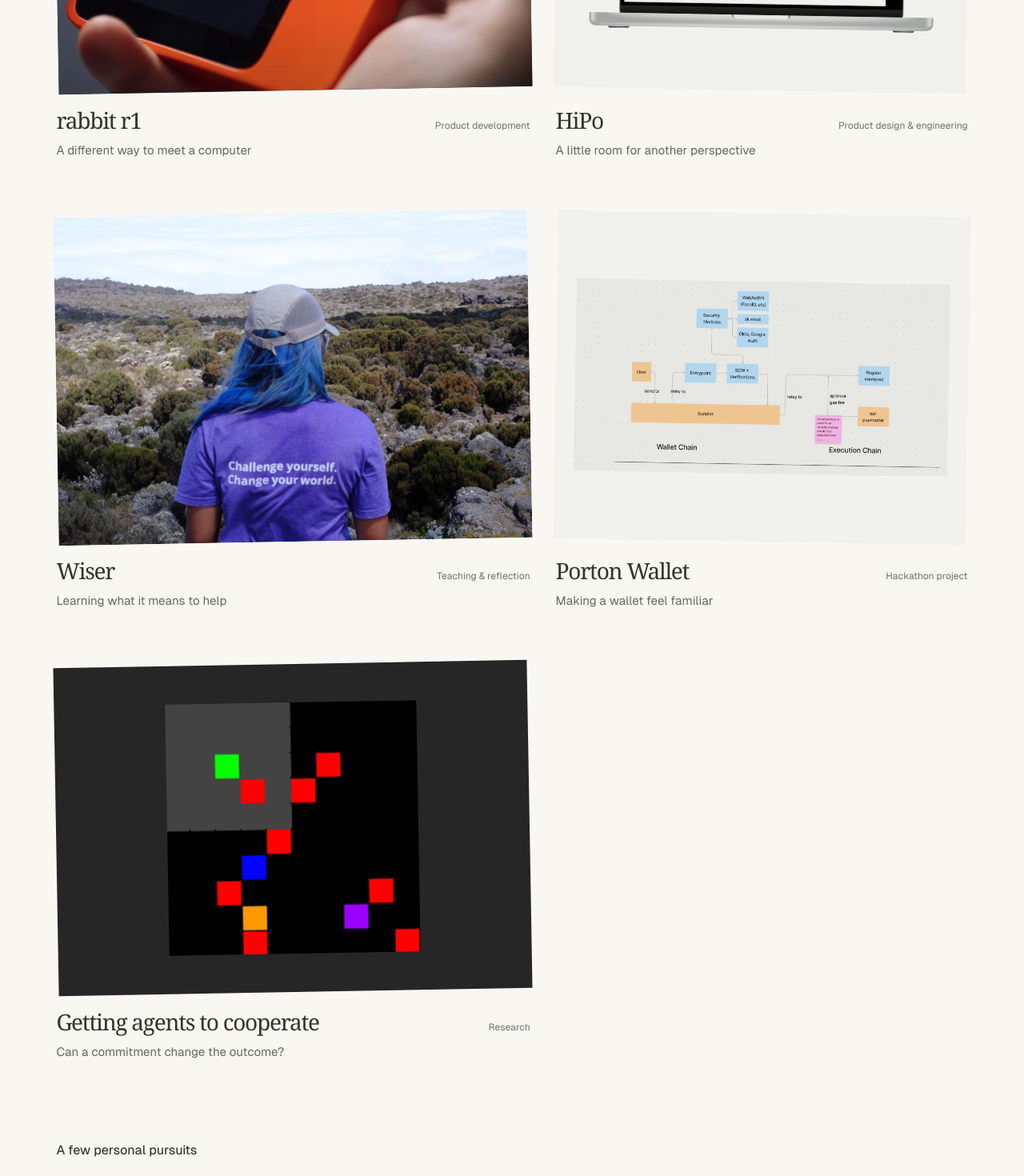
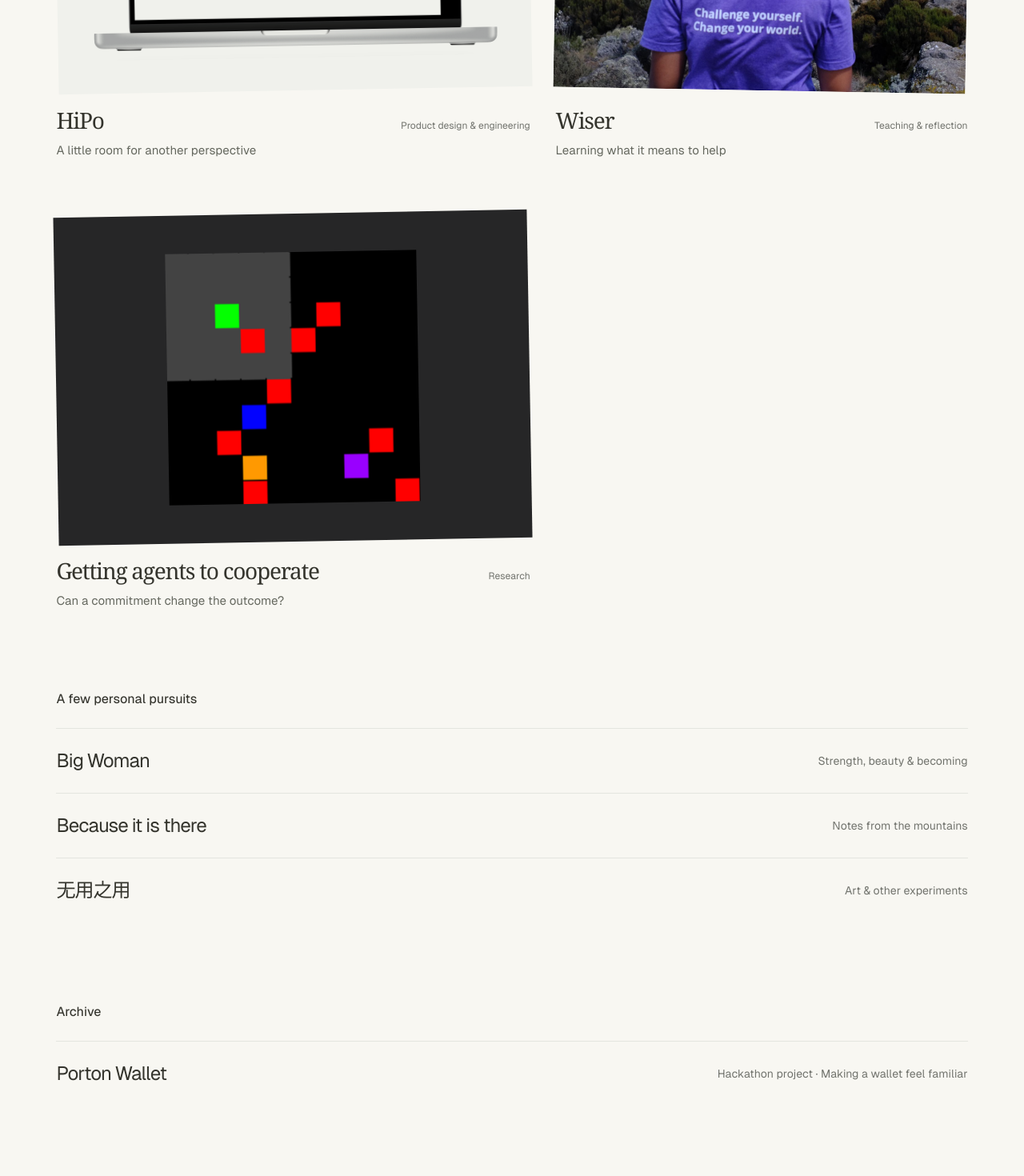
Before and after one commit to WudingRoad1145/WudingRoad1145.github.io, a Next.js app in the folder my-app/: page /projects in a window 1280 px wide. Shown: the part 1440-2910 px from the top of the page at 80% size. Built offline with nearby package versions, Linux system fonts and the light colour scheme.

Commit message:
Remove rabbit from selected work and archive Porton Wallet

```diff
--- a/my-app/src/app/projects/page.tsx
+++ b/my-app/src/app/projects/page.tsx
@@ -1,6 +1,6 @@
 import Link from "next/link";
 import ProjectCard from "@/components/ProjectCard";
-import { projects } from "@/data/projects";
+import { archivedProjects, projects } from "@/data/projects";
 export const metadata = { title: "Work — Yán Fēng" };
 export default function ProjectsPage() {
   return (
@@ -41,6 +41,17 @@ export default function ProjectsPage() {
           <span>Art & other experiments</span>
         </Link>
       </section>
+      <section className="other-work" aria-labelledby="archive-title">
+        <h2 id="archive-title">Archive</h2>
+        {archivedProjects.map((project) => (
+          <Link key={project.slug} href={`/projects/${project.slug}`}>
+            <span>{project.title}</span>
+            <span>
+              {project.category} · {project.subtitle}
+            </span>
+          </Link>
+        ))}
+      </section>
     </main>
   );
 }
--- a/my-app/src/data/projects.ts
+++ b/my-app/src/data/projects.ts
@@ -24,18 +24,6 @@ export const projects = [
     tone: "milu",
   },
   {
-    slug: "rabbit-r1",
-    title: "rabbit r1",
-    subtitle: "A different way to meet a computer",
-    description:
-      "Product development for a pocket-sized AI device, exploring a different relationship with technology",
-    image: "/images/rabbit.jpg",
-    alt: "The orange rabbit r1 held in a hand",
-    category: "Product development",
-    medium: "AI hardware",
-    tone: "rabbit",
-  },
-  {
     slug: "hipo",
     title: "HiPo",
     subtitle: "A little room for another perspective",
@@ -60,18 +48,6 @@ export const projects = [
     tone: "wiser",
   },
   {
-    slug: "AA",
-    title: "Porton Wallet",
-    subtitle: "Making a wallet feel familiar",
-    description:
-      "Exploring a simpler way to use crypto through device-native authentication and account abstraction",
-    image: "/images/aa.jpg",
-    alt: "Account abstraction wallet system diagram",
-    category: "Hackathon project",
-    medium: "Product · Web3",
-    tone: "wallet",
-  },
-  {
     slug: "multi-agent",
     title: "Getting agents to cooperate",
     subtitle: "Can a commitment change the outcome?",
@@ -84,4 +60,18 @@ export const projects = [
     tone: "agents",
   },
 ];
+export const archivedProjects = [
+  {
+    slug: "AA",
+    title: "Porton Wallet",
+    subtitle: "Making a wallet feel familiar",
+    description:
+      "Exploring a simpler way to use crypto through device-native authentication and account abstraction",
+    image: "/images/aa.jpg",
+    alt: "Account abstraction wallet system diagram",
+    category: "Hackathon project",
+    medium: "Product · Web3",
+    tone: "wallet",
+  },
+];
 export type Project = (typeof projects)[number];
```
Also changed, not shown: 1 other file (tests, documents, lock files or other folders).
